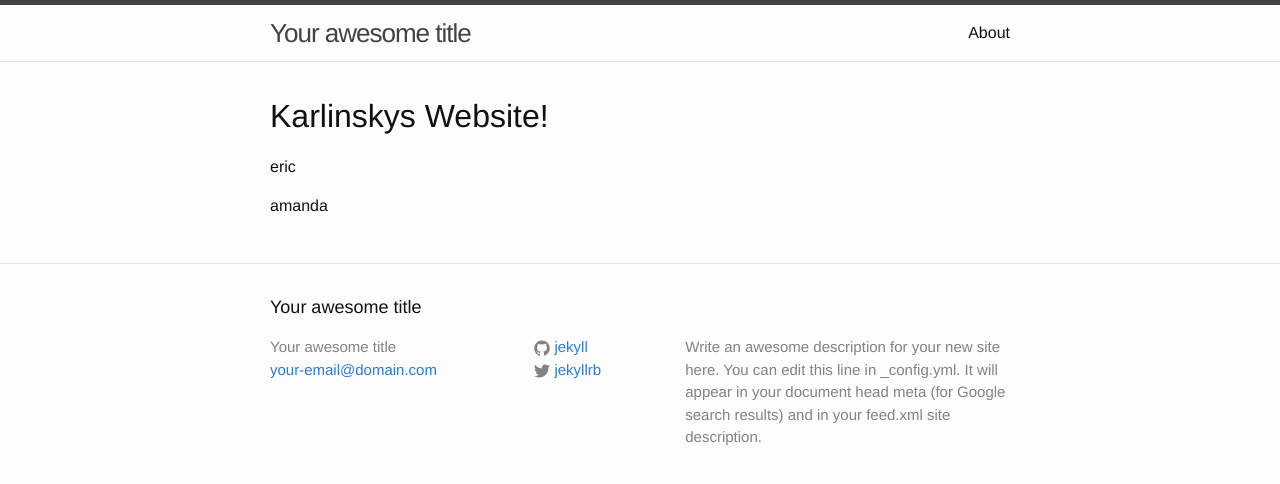
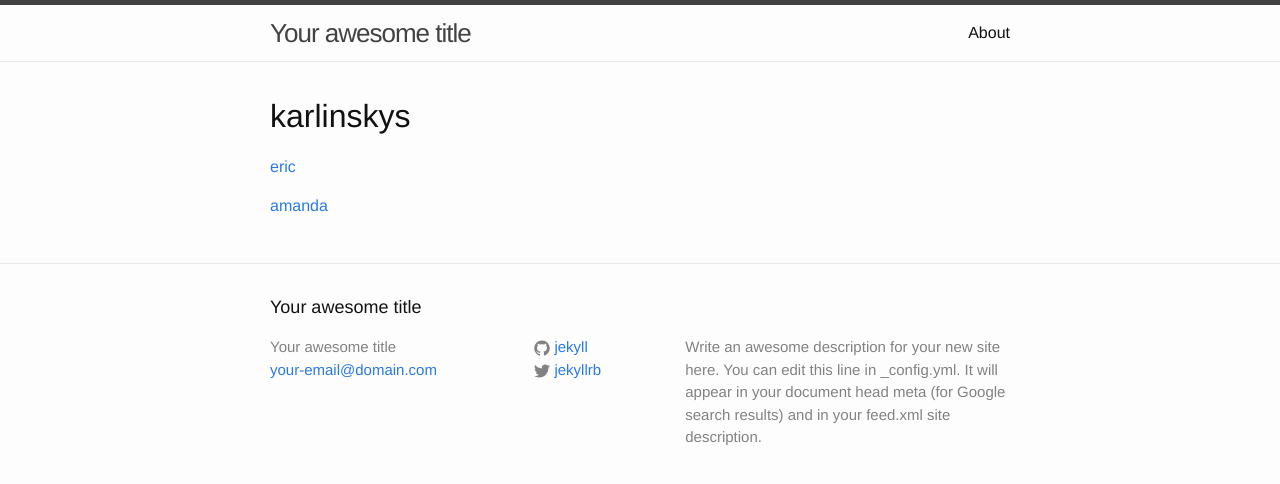
Before and after one commit to ejkarlinsky/ejkarlinsky.github.io, a Jekyll site: the page built from index.html, in a window 1280 px wide. Shown: the top 484 px of the page. Built offline with Jekyll 4.4.1, drawn with Linux system fonts in a browser that asks for light colours.

```diff
--- a/index.html
+++ b/index.html
@@ -3,7 +3,7 @@ layout: default
 ---
 
 <div class="home">
-  <h1>Karlinskys Website!</h1>
-  <p>eric</p>
-  <p>amanda</p>
+  <h1>karlinskys</h1>
+  <p><a href="https://www.linkedin.com/in/eric-karlinsky-4717151b">eric</a></p>
+  <p><a href="https://www.linkedin.com/in/amanda-totten-karlinsky-pmp-9091b515">amanda</a></p>
 </div>
```
